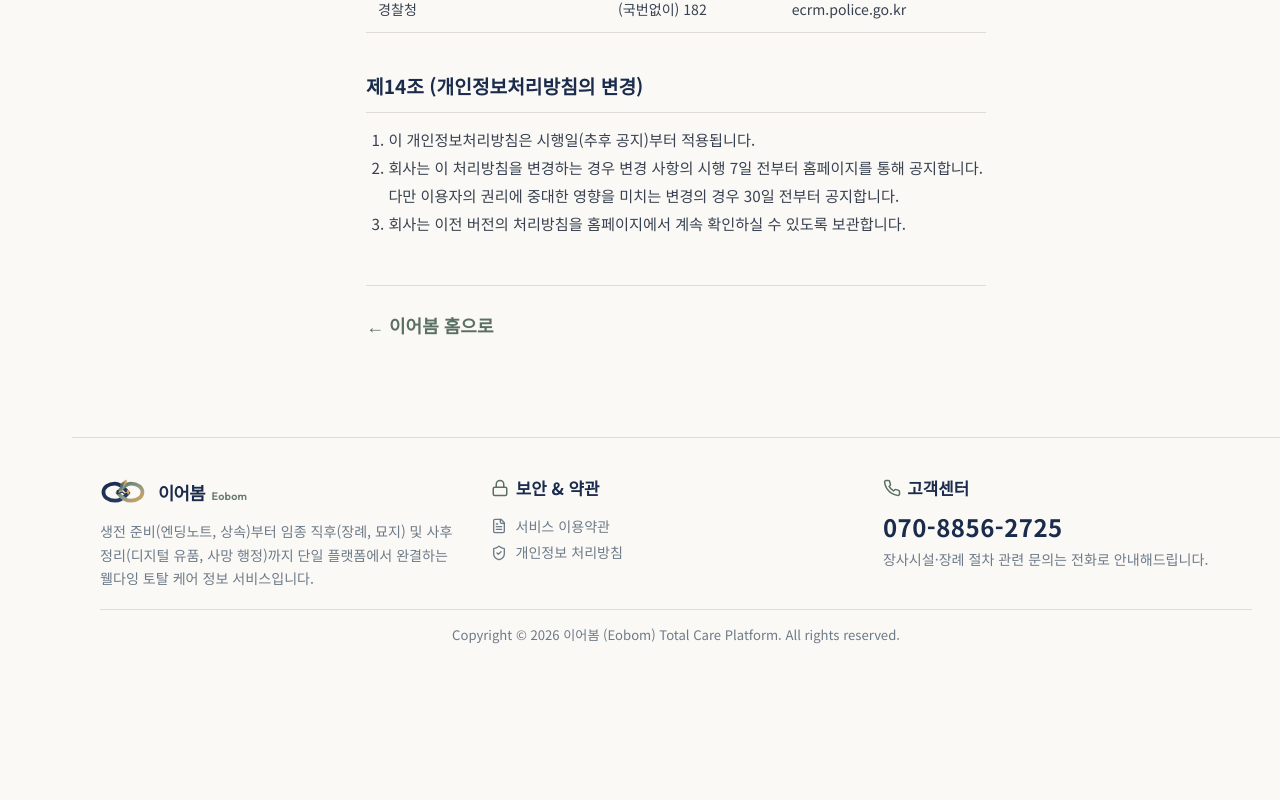
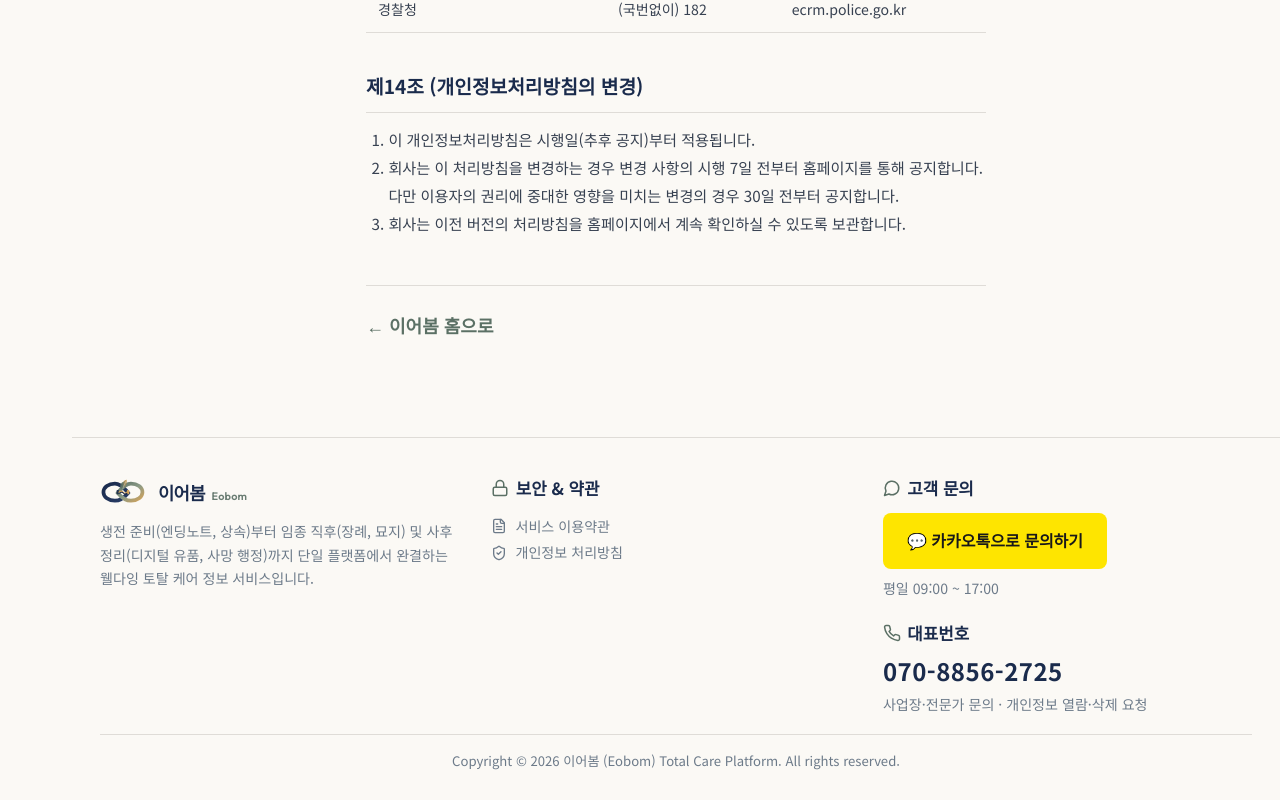
Before and after one commit to Hyunews/Eobom, a React (Vite) app in the folder eobom/frontend/: page /privacy in a window 1280 px wide. Shown: the part 7528-8328 px from the top of the page. Before the commit the page ends 8203 px from the top, so only its background shows below. Built offline with nearby package versions, Linux system fonts and the light colour scheme; no server answers; the HTML template or start-up script is replaced by a standard one; a web font is replaced by a local one.

Commit message:
feat(footer): 고객센터를 카카오톡 채널로 전환 (07-02 §5.4 G단계)
- 고객 문의(카카오톡 채팅) 블록 신설, 대표번호(전화) 설명문 교체
- 성격별 창구 분리: 일반 이용자=카카오톡 / 사업자·개인정보 요청=전화

```diff
--- a/eobom/frontend/src/components/Footer.tsx
+++ b/eobom/frontend/src/components/Footer.tsx
@@ -1,6 +1,6 @@
 import React from 'react';
 import { Link } from 'react-router-dom';
-import { Phone, ShieldCheck, FileText, Lock } from 'lucide-react';
+import { Phone, ShieldCheck, FileText, Lock, MessageCircle } from 'lucide-react';
 import { EobomLogo } from './EobomLogo';
 
 // 2026-08-24 — Header.tsx(A안: 흰 배경 + 평면 메뉴)와 같은 톤으로 재개편. 기존 짙은 네이비 블록
@@ -86,9 +86,10 @@ export const Footer: React.FC = () => {
           </ul>
         </div>
 
-        {/* 열 3: 고객센터 — "24h 긴급콜·즉시 파견"은 받을 사람이 없는 약속이라 제거함
-            (00-14 §2-4 → 07-02 §5.3, 2026-08-14 정정). 응답 가능 시간은 아직 사장님 확정 전이라
-            임의로 명시하지 않는다(07-02 §7 미결 #4). */}
+        {/* 열 3: 고객 문의(카카오톡) + 대표번호(전화) — "24h 긴급콜·즉시 파견"은 받을 사람이
+            없는 약속이라 제거함(00-14 §2-4 → 07-02 §5.3, 2026-08-14 정정). 창구를 성격으로
+            분리(07-02 §5.4-1, 2026-08-28) — 일반 이용자(유족)=카카오톡 / 사업자·개인정보
+            요청=전화. 채널 URL·응답시간 값은 §5.4-2-2 확정. */}
         <div>
           <h3
             style={{
@@ -102,7 +103,46 @@ export const Footer: React.FC = () => {
               lineHeight: 1.2
             }}
           >
-            <Phone size={18} color="var(--point-color)" /> 고객센터
+            <MessageCircle size={18} color="var(--point-color)" /> 고객 문의
+          </h3>
+          <a
+            href="https://pf.kakao.com/_LVxdxaX/chat"
+            target="_blank"
+            rel="noopener noreferrer"
+            style={{
+              display: 'inline-flex',
+              alignItems: 'center',
+              justifyContent: 'center',
+              height: 'var(--min-touch-target)',
+              padding: '0 1.5rem',
+              backgroundColor: '#FEE500',
+              color: '#191919',
+              borderRadius: '8px',
+              fontSize: '1rem',
+              fontWeight: 700,
+              textDecoration: 'none',
+              marginBottom: '0.5rem'
+            }}
+          >
+            💬 카카오톡으로 문의하기
+          </a>
+          <p style={{ fontSize: '0.88rem', lineHeight: 1.7, color: 'var(--text-muted)', margin: '0 0 1.4rem' }}>
+            평일 09:00 ~ 17:00
+          </p>
+
+          <h3
+            style={{
+              color: 'var(--primary-color)',
+              fontSize: '1.05rem',
+              fontWeight: 700,
+              marginBottom: '0.9rem',
+              display: 'flex',
+              alignItems: 'center',
+              gap: '0.4rem',
+              lineHeight: 1.2
+            }}
+          >
+            <Phone size={18} color="var(--point-color)" /> 대표번호
           </h3>
           <div
             style={{
@@ -120,7 +160,7 @@ export const Footer: React.FC = () => {
             070-8856-2725
           </div>
           <p style={{ fontSize: '0.88rem', lineHeight: 1.7, color: 'var(--text-muted)', margin: 0 }}>
-            장사시설·장례 절차 관련 문의는 전화로 안내해드립니다.
+            사업장·전문가 문의 · 개인정보 열람·삭제 요청
           </p>
         </div>
       </div>
```
Also changed, not shown: 4 other files (tests, documents, lock files or other folders).
